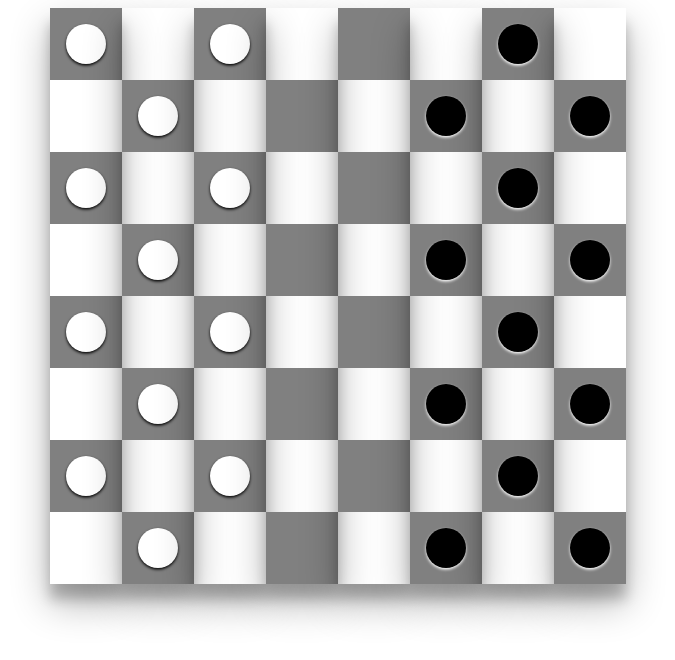
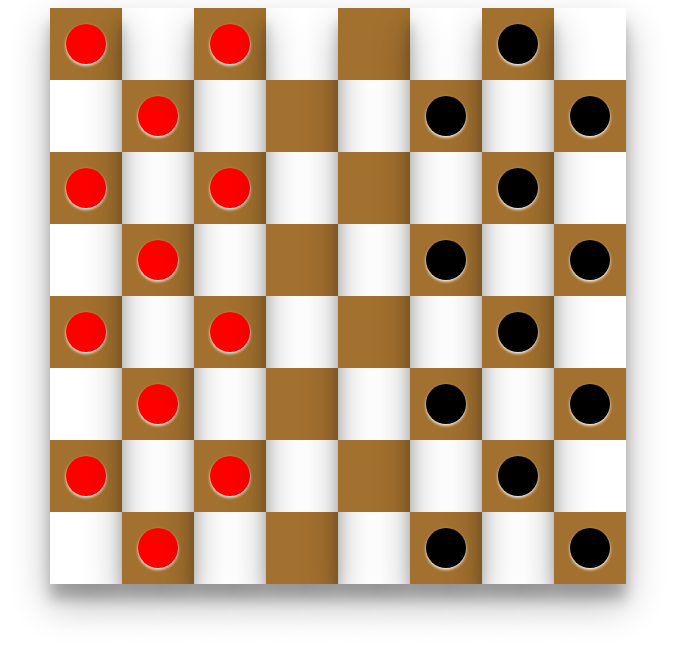
Before and after one commit to BrandonOdiwuor/AI-checkers, a Vue app: page / in a window 1280 px wide. Shown: the top 660 px of the page, without its empty margins (302-977 px from the left). Built offline with nearby package versions, Linux system fonts and the light colour scheme.

Commit message:
Update styling

```diff
--- a/src/assets/css/checkers.css
+++ b/src/assets/css/checkers.css
@@ -1,5 +1,5 @@
 .activeCell {
-  background-color: gray;
+  background-color: rgb(163, 113, 47);
 }
 
 .board {
@@ -15,8 +15,8 @@
 }
 
 .isWhite {
-  background-color: white;
-  box-shadow: 0 1.5px 3px black;
+  background-color: red;
+  box-shadow: 0 1.5px 3px white;
 }
 
 .isBlack {
```
